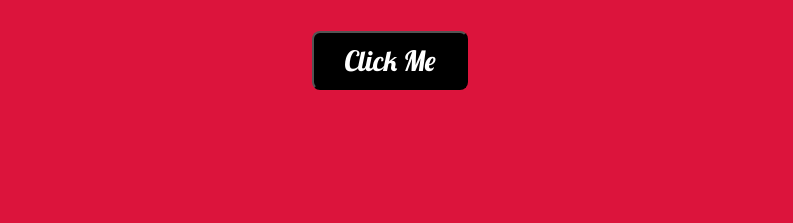
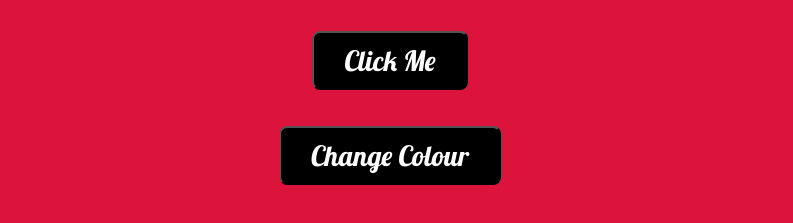
Before and after one commit to louisemb/simple_site_uncomplete, a plain HTML site: page index.html in a window 1280 px wide. Shown: the part 375-598 px from the top of the page, without its empty margins (250-1043 px from the left). Drawn offline with Linux system fonts and the light colour scheme.

Commit message:
HTML created Colour Button
Added new button to Index page

```diff
--- a/index.html
+++ b/index.html
@@ -13,5 +13,7 @@
 	<body id="bd">
 		<h1>My Local to Remote Site</h1>
 		<button onClick="alertMessage()">Click Me</button>
+		<br><br>
+		<button onClick="changeColour()">Change Colour</button>
 	</body>
 </html>
```
